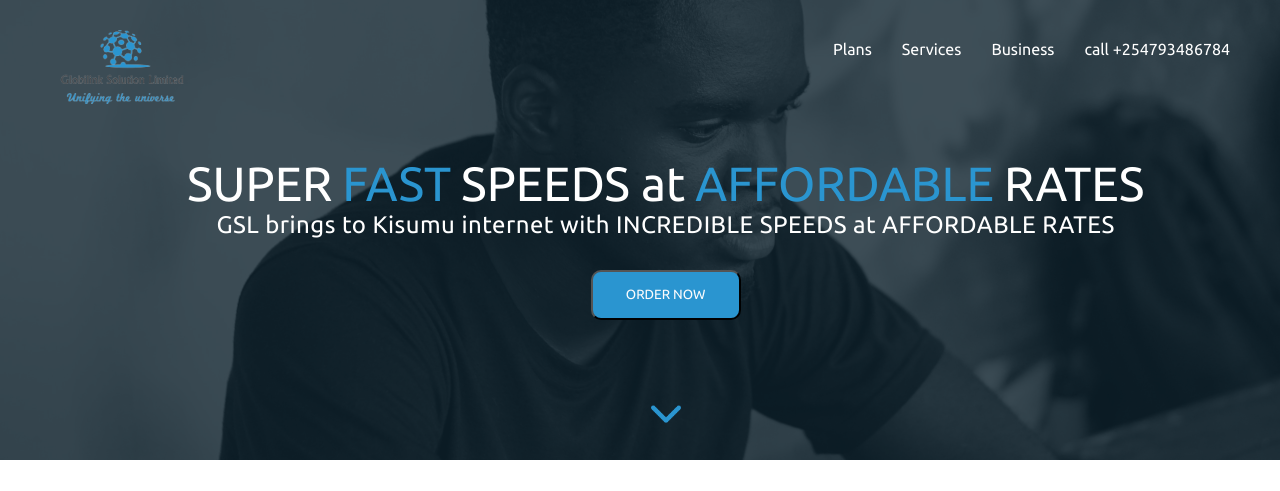
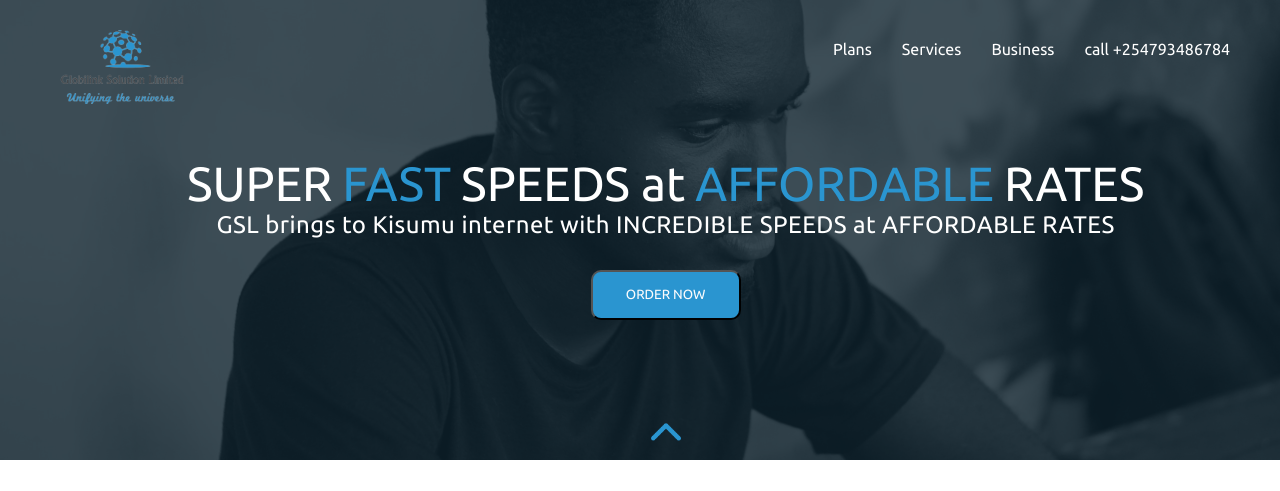
Before and after one commit to Imranyy/GSL, a React (Create React App) app: page / in a window 1280 px wide. Both pictures are taken after a click on the picture 665 px from the left and 414 px from the top of the page. Shown: the top 491 px of the page. Built offline with nearby package versions, Linux system fonts and the light colour scheme.

Commit message:
60% progress

```diff
--- a/src/App.css
+++ b/src/App.css
@@ -32,6 +32,11 @@ nav ul li{
   text-align: center;
   background: url('./media/Rectangle\ 17.png');
 }
+.hero-image .hero-content{
+  display: flex;
+  flex-direction: column;
+  align-items: center;
+}
 .hero-image h1{
   display: flex;
   justify-content: center;
@@ -64,10 +69,16 @@ nav ul li{
   color: #FCFCFC;
   cursor: pointer;
 }
-.hero-image img{
+.hero-image .move-down-img{
   margin-top: 85px;
   cursor: pointer;
   width: 30px;
+}
+.hero-image .move-up-img{
+  margin-top: 85px;
+  cursor: pointer;
+  width: 30px;
+  transform: rotate(180deg);
 }
 .plans{
   padding-top:30px;
--- a/src/components/HeroImage.js
+++ b/src/components/HeroImage.js
@@ -5,18 +5,25 @@ import vector from "../media/Vector.png";
 function HeroImage(props) {
     const showPlans=()=>{
         document.querySelector('.plans').style.display='block';
+        document.querySelector('.move-down-img').style.display='none';
+        document.querySelector('.move-up-img').style.display='block';
     }
     const close=()=>{
         document.querySelector('.plans').style.display='none';
+        document.querySelector('.move-up-img').style.display='none';
+        document.querySelector('.move-down-img').style.display='block';
     }
     return (
         <>
             <div className='hero-image'>
                 <Navbar/>
-                <h1>SUPER <div className='blue'>FAST</div> SPEEDS at <div className='blue'>AFFORDABLE</div> RATES </h1>
-                <p>GSL brings to Kisumu internet with INCREDIBLE SPEEDS at AFFORDABLE RATES </p>
-                <button>ORDER NOW</button><br/>
-                <img src={vector} alt="..." onClick={showPlans} onDoubleClick={close}/>
+                <div className='hero-content'>
+                    <h1>SUPER <div className='blue'>FAST</div> SPEEDS at <div className='blue'>AFFORDABLE</div> RATES </h1>
+                    <p>GSL brings to Kisumu internet with INCREDIBLE SPEEDS at AFFORDABLE RATES </p>
+                    <button>ORDER NOW</button><br/>
+                    <img src={vector} className='move-down-img' alt="..." onClick={showPlans}/>
+                    <img src={vector} style={{display:'none'}} alt="..." className='move-up-img' onClick={close}/>
+                </div>
             </div>
         </>
     );
```
